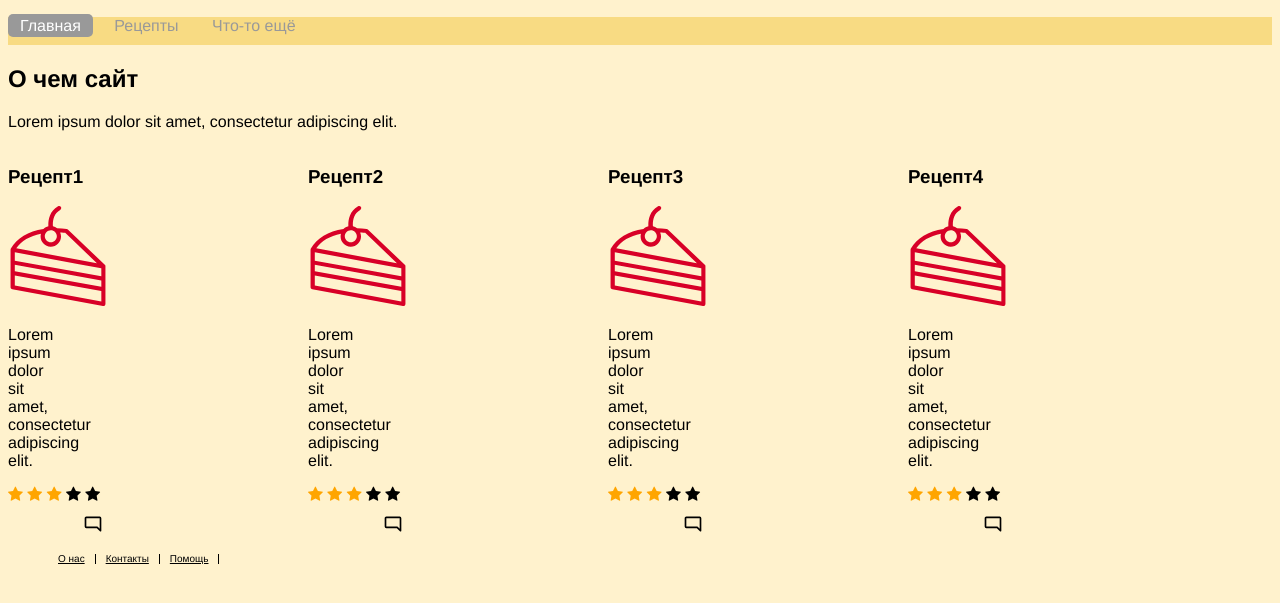
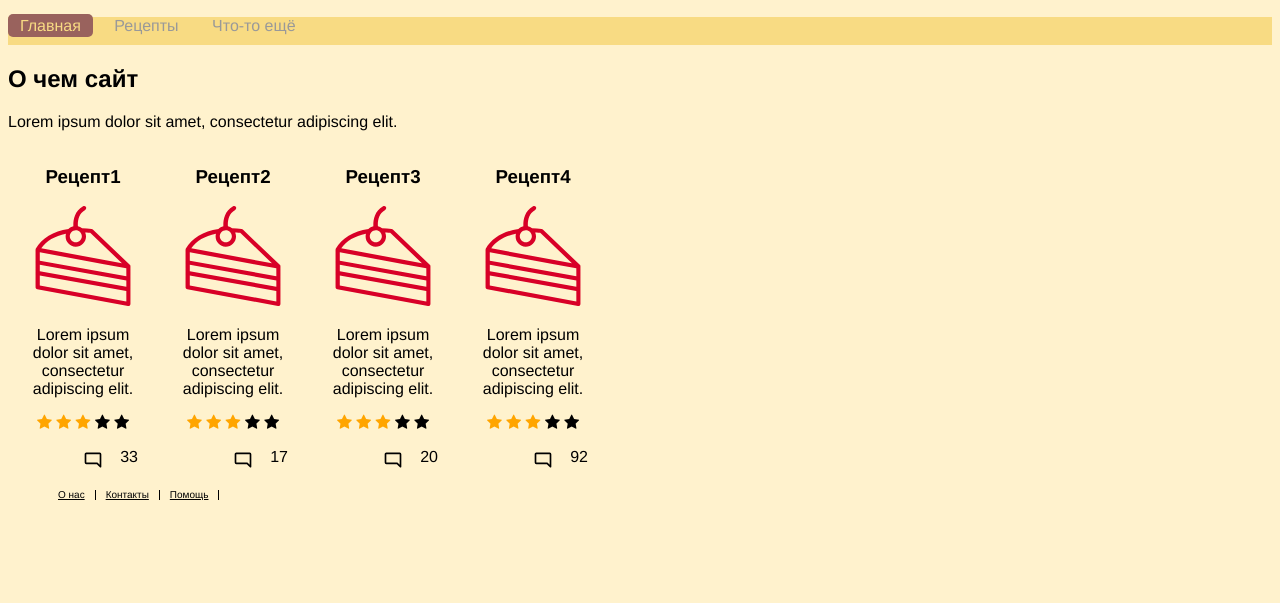
Before and after one commit to ElviraHoward/adaptivehtml, a plain HTML site: page index.html in a window 1280 px wide. Shown: the part 115-718 px from the top of the page. Drawn offline with nearby package versions, Linux system fonts and the light colour scheme.

Commit message:
add comment count using vue and fix css style

```diff
--- a/index.html
+++ b/index.html
@@ -31,19 +31,19 @@
 <div id="app">
     <h2>О чем сайт</h2>
     <p> Lorem ipsum dolor sit amet, consectetur adipiscing elit. </p>
-    <div class="tvshow" v-for="item in content">
+    <div class="recipes" v-for="item in content">
         <div class="item">
         <h3>{{item.name}}</h3>
         <img src="img/cake.svg" class="thumbnail">
-        <p class="showdescription">{{item.recipe}}</p>
-
+            <div class="item__desc"><p class="description">{{item.recipe}}</p></div>
         <span class="fa fa-star checked"></span>
         <span class="fa fa-star checked"></span>
         <span class="fa fa-star checked"></span>
         <span class="fa fa-star"></span>
         <span class="fa fa-star"></span>
-        <div>
-        <img src="img/if_icon-comment_2867882.svg" class="comment"></div>
+        <div class="item__comments">
+        <div><img src="img/if_icon-comment_2867882.svg" class="comment"></div>
+        <div class="item__comments_count"><p>{{item.comment}}</p></div></div>
         </div>
     </div>
 </div>
@@ -65,16 +65,20 @@
         data: {
             content: [{
                 name:'Рецепт1',
-                recipe: 'Lorem ipsum dolor sit amet, consectetur adipiscing elit.'
+                recipe: 'Lorem ipsum dolor sit amet, consectetur adipiscing elit.',
+                comment: '33'
             }, {
                 name:'Рецепт2',
-                recipe: 'Lorem ipsum dolor sit amet, consectetur adipiscing elit.'
+                recipe: 'Lorem ipsum dolor sit amet, consectetur adipiscing elit.',
+                comment: '17'
             }, {
                 name:'Рецепт3',
-                recipe: 'Lorem ipsum dolor sit amet, consectetur adipiscing elit.'
+                recipe: 'Lorem ipsum dolor sit amet, consectetur adipiscing elit.',
+                comment: '20'
             }, {
                 name:'Рецепт4',
-                recipe: 'Lorem ipsum dolor sit amet, consectetur adipiscing elit.'
+                recipe: 'Lorem ipsum dolor sit amet, consectetur adipiscing elit.',
+                comment: '92'
             }]
         }
     })
--- a/style.css
+++ b/style.css
@@ -30,12 +30,27 @@ img {
     height: 100px;
     align-content: center;
 }
-.showdescription {
-    width: 12px;
+.description {
+    text-align: center;
+    width: 120px;
+    margin-left: 15px;
 }
-.tvshow {
-    width: 300px;
+.item__desc {
+    text-align: justify;
+}
+
+.item__comments {
+    display: flex;
+    justify-content: space-between;
+    align-items: center;
+}
+.item__comments_count {
+    margin-right: 20px;
+}
+.recipes {
+    width: 150px;
     height: 150px;
+    text-align: center;
     display: inline-block;
 }
 
@@ -52,7 +67,10 @@ img {
     height: 20px;
 }
 footer {
-    float: top;
+    float: end;
+    display: flex;
+    flex-direction: column;
+    height: 100%;
 }
 
 .footer-nav {
@@ -122,8 +140,8 @@ footer {
 }
 
 .nav .current a {
-    background: #999;
-    color: #fff;
+    background: #99625d;
+    color: #F8DB83;
     border-radius: 5px;
 }
 
@@ -148,7 +166,7 @@ footer {
         top: 0;
         left: 0;
         border: solid 1px #aaa;
-        background: #fff no-repeat 10px 11px;
+        background: #F8DB83 no-repeat 10px 11px;
         border-radius: 5px;
         box-shadow: 0 1px 2px rgba(0, 0, 0, .3);
     }
```
